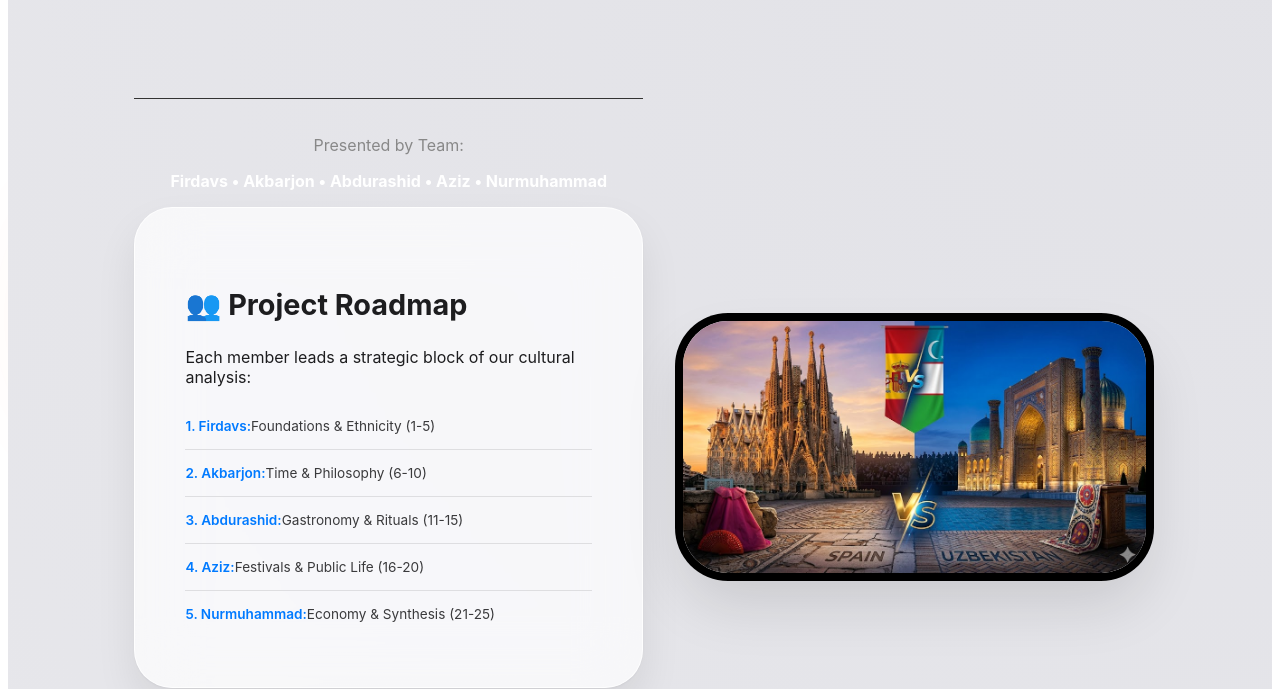
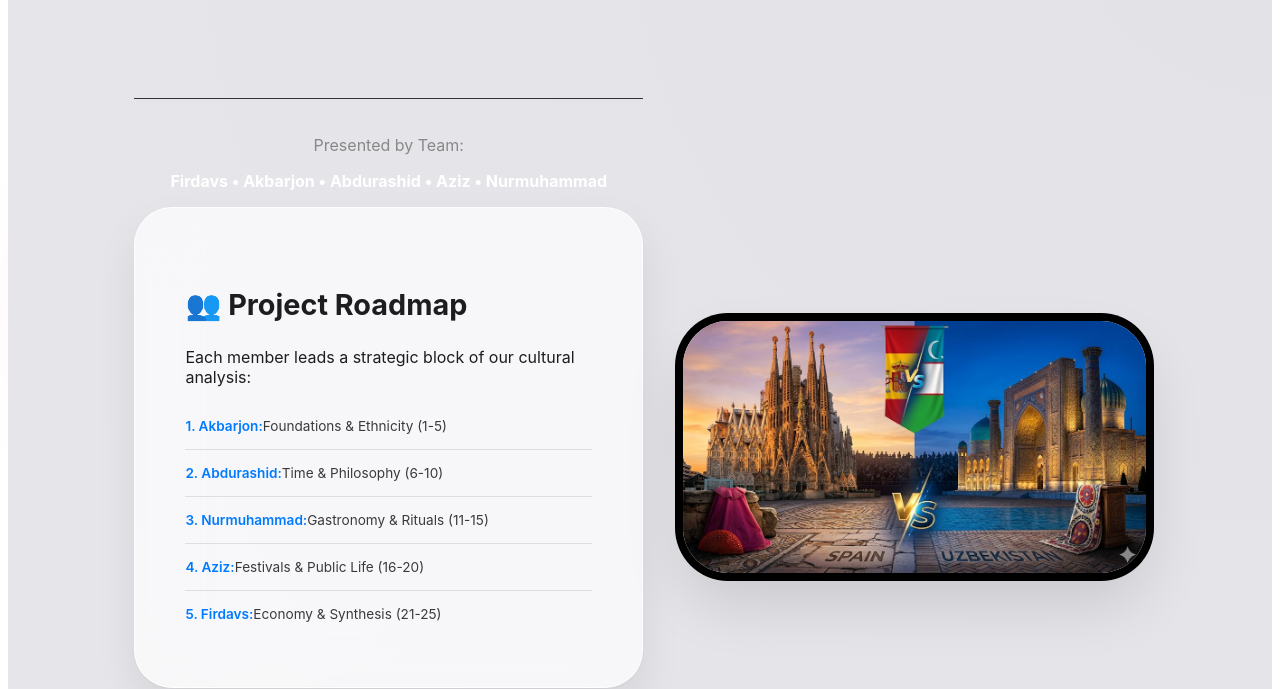
Before and after one commit to firdBro/Presentation, a plain HTML site: page index.html in a window 1280 px wide. Shown: the part 129-818 px from the top of the page. Drawn offline with Linux system fonts and the light colour scheme.

Commit message:
Update index.html

```diff
--- a/index.html
+++ b/index.html
@@ -27,11 +27,11 @@
                     <h3>👥 Project Roadmap</h3>
                     <p>Each member leads a strategic block of our cultural analysis:</p>
                     <ul style="list-style: none; padding-left: 0;">
-                        <li><strong>1. Firdavs:</strong> Foundations & Ethnicity (1-5)</li>
-                        <li><strong>2. Akbarjon:</strong> Time & Philosophy (6-10)</li>
-                        <li><strong>3. Abdurashid:</strong> Gastronomy & Rituals (11-15)</li>
+                        <li><strong>1. Akbarjon:</strong> Foundations & Ethnicity (1-5)</li>
+                        <li><strong>2. Abdurashid:</strong> Time & Philosophy (6-10)</li>
+                        <li><strong>3. Nurmuhammad:</strong> Gastronomy & Rituals (11-15)</li>
                         <li><strong>4. Aziz:</strong> Festivals & Public Life (16-20)</li>
-                        <li><strong>5. Nurmuhammad:</strong> Economy & Synthesis (21-25)</li>
+                        <li><strong>5. Firdavs:</strong> Economy & Synthesis (21-25)</li>
                     </ul>
                 </div>
                 <div class="image-box"><img src="pic/1.png" alt="Team Roadmap"></div>
```
